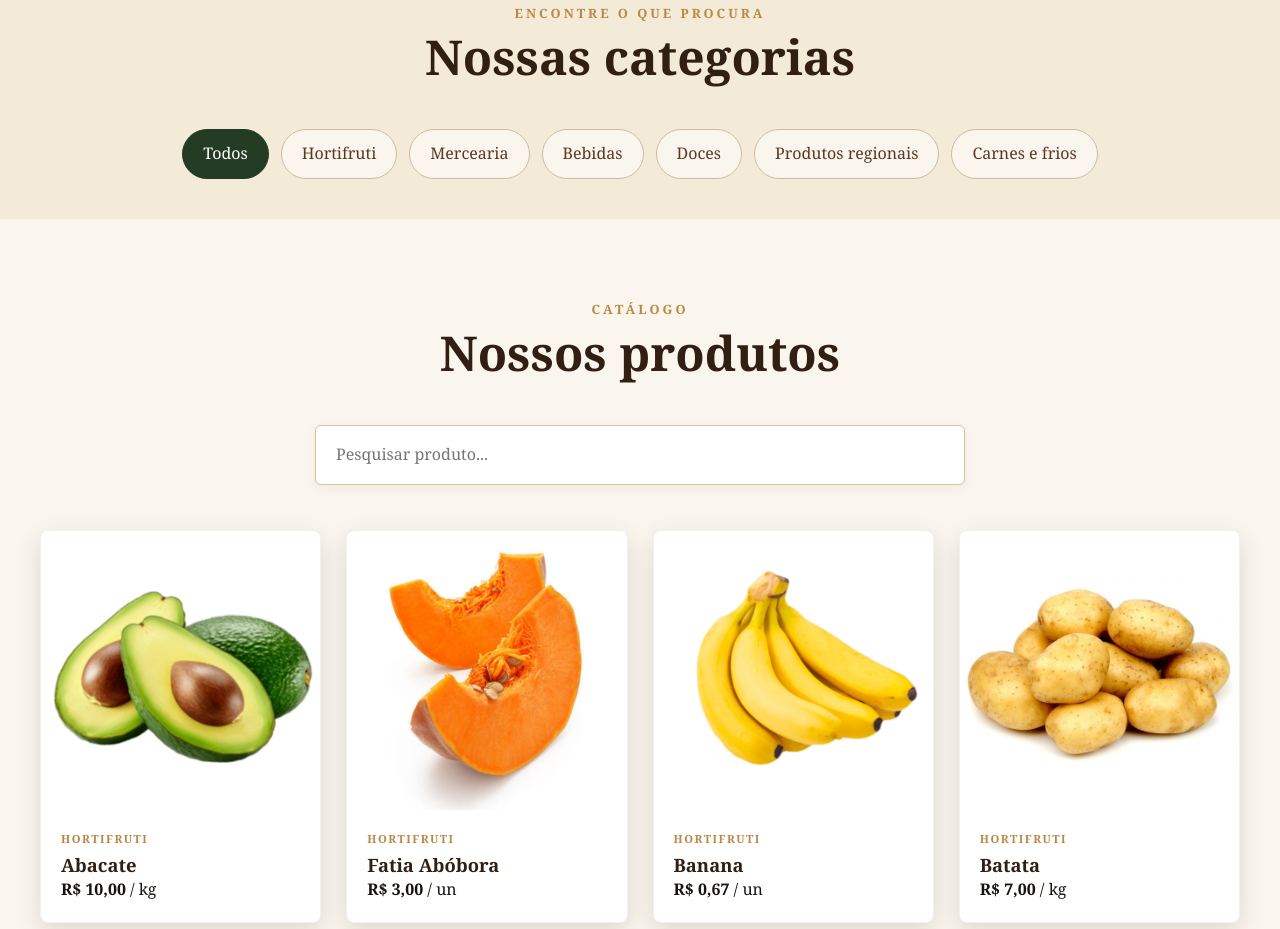
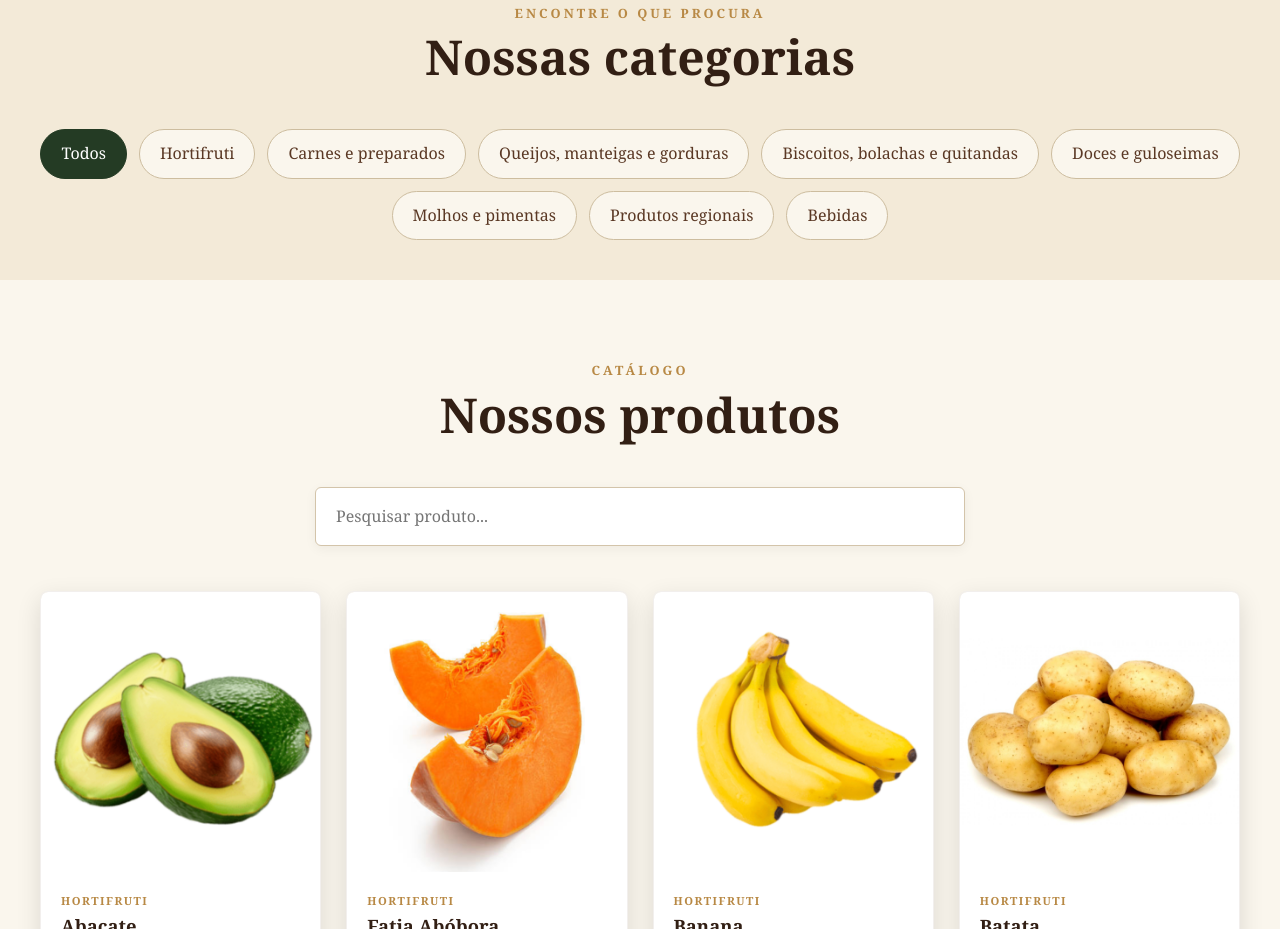
Before and after one commit to EmporioDoMatuto/emporio-do-matuto, a plain HTML site: page index.html in a window 1280 px wide. Shown: the part 872-1801 px from the top of the page. Drawn offline with Linux system fonts and the light colour scheme.

Commit message:
Update category buttons in index.html

```diff
--- a/index.html
+++ b/index.html
@@ -160,6 +160,8 @@
 
                 <div class="categorias-lista">
 
+                    <!-- TODOS -->
+
                     <button
                         class="categoria-botao ativo"
                         type="button"
@@ -169,6 +171,8 @@
                         Todos
                     </button>
 
+
+                    <!-- HORTIFRUTI -->
 
                     <button
                         class="categoria-botao"
@@ -180,15 +184,79 @@
                     </button>
 
 
+                    <!-- CARNES E PREPARADOS -->
+
                     <button
                         class="categoria-botao"
                         type="button"
-                        data-categoria="mercearia"
+                        data-categoria="carnes e preparados"
                         aria-pressed="false"
                     >
-                        Mercearia
+                        Carnes e preparados
                     </button>
 
+
+                    <!-- QUEIJOS, MANTEIGAS E GORDURAS -->
+
+                    <button
+                        class="categoria-botao"
+                        type="button"
+                        data-categoria="queijos, manteigas e gorduras"
+                        aria-pressed="false"
+                    >
+                        Queijos, manteigas e gorduras
+                    </button>
+
+
+                    <!-- BISCOITOS, BOLACHAS E QUITANDAS -->
+
+                    <button
+                        class="categoria-botao"
+                        type="button"
+                        data-categoria="biscoitos, bolachas e quitandas"
+                        aria-pressed="false"
+                    >
+                        Biscoitos, bolachas e quitandas
+                    </button>
+
+
+                    <!-- DOCES E GULOSEIMAS -->
+
+                    <button
+                        class="categoria-botao"
+                        type="button"
+                        data-categoria="doces e guloseimas"
+                        aria-pressed="false"
+                    >
+                        Doces e guloseimas
+                    </button>
+
+
+                    <!-- MOLHOS E PIMENTAS -->
+
+                    <button
+                        class="categoria-botao"
+                        type="button"
+                        data-categoria="molhos e pimentas"
+                        aria-pressed="false"
+                    >
+                        Molhos e pimentas
+                    </button>
+
+
+                    <!-- PRODUTOS REGIONAIS -->
+
+                    <button
+                        class="categoria-botao"
+                        type="button"
+                        data-categoria="produtos regionais"
+                        aria-pressed="false"
+                    >
+                        Produtos regionais
+                    </button>
+
+
+                    <!-- BEBIDAS -->
 
                     <button
                         class="categoria-botao"
@@ -197,36 +265,6 @@
                         aria-pressed="false"
                     >
                         Bebidas
-                    </button>
-
-
-                    <button
-                        class="categoria-botao"
-                        type="button"
-                        data-categoria="doces"
-                        aria-pressed="false"
-                    >
-                        Doces
-                    </button>
-
-
-                    <button
-                        class="categoria-botao"
-                        type="button"
-                        data-categoria="regionais"
-                        aria-pressed="false"
-                    >
-                        Produtos regionais
-                    </button>
-
-
-                    <button
-                        class="categoria-botao"
-                        type="button"
-                        data-categoria="carnes e frios"
-                        aria-pressed="false"
-                    >
-                        Carnes e frios
                     </button>
 
                 </div>
```
